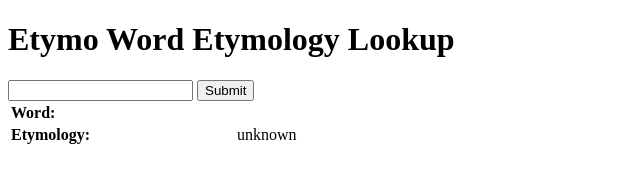
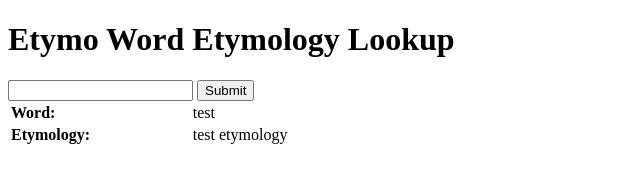
Before and after one commit to reselbob/etymo, a website: page index.html in a window 1280 px wide. Both pictures are taken after a click on the input 225 px from the left and 90 px from the top of the page. Shown: the full height of the page, 0-640 px from the left. Drawn offline with nearby package versions, Linux system fonts and the light colour scheme.

Commit message:
Put in a mock return for local operation.

```diff
--- a/index.html
+++ b/index.html
@@ -29,12 +29,15 @@
         etymology.innerHTML = data.etymology || "unknown";
     };
     function showEtymo(){
+        displayEtymo({word: 'test', etymology: 'test etymology'}); return;
+        /*
         var word = document.getElementById("word").value;
         var url = baseUrl + word;
         //alert('I am searching: ' + uri);
         $.get(url, function (data) {
             displayEtymo(data);
         });
+        */
     };
 </script>
 
```
